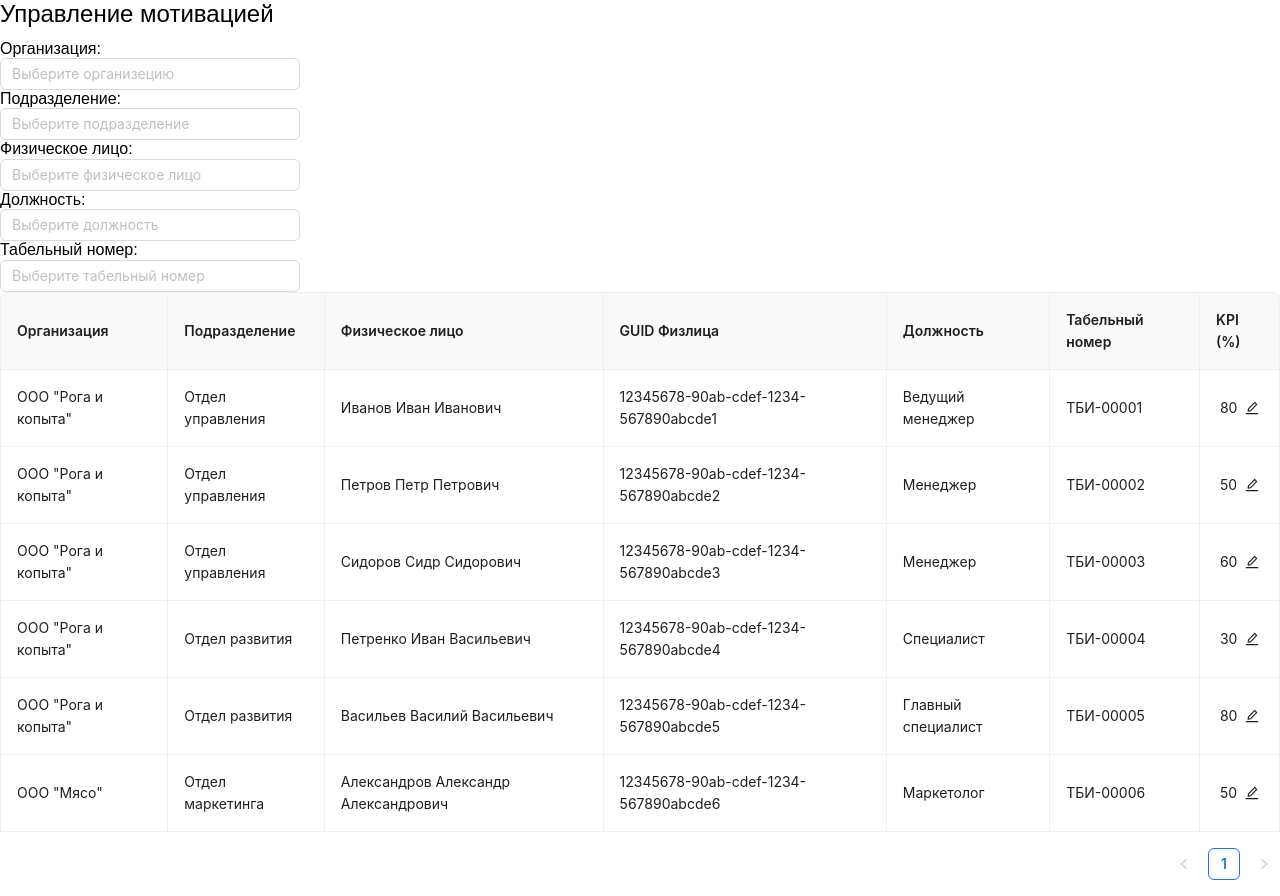
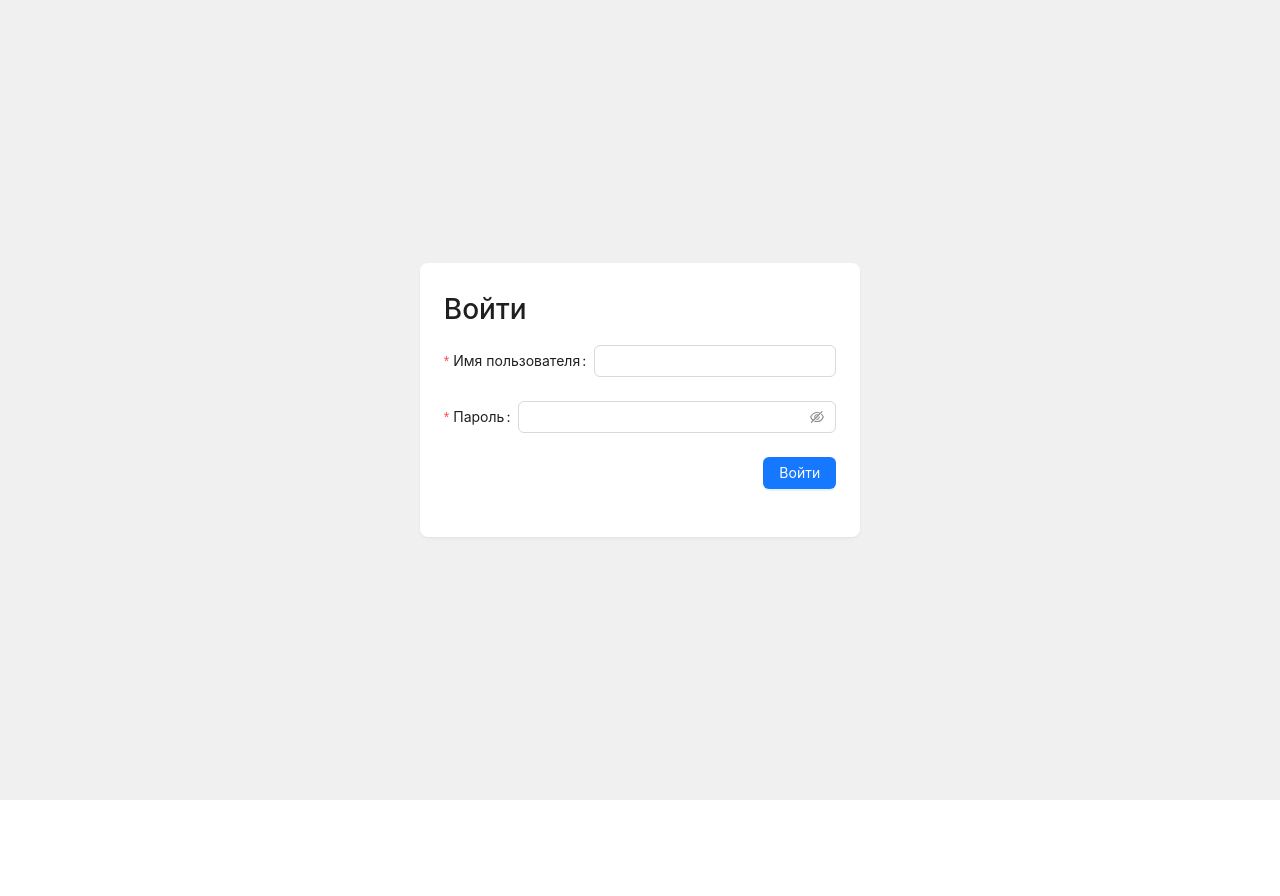
Before and after one commit to natalia-nuikina/Motivation, a Vue app: page /login in a window 1280 px wide. After the commit the page ends 800 px from the top, so only its background shows below. Built offline with nearby package versions, Linux system fonts and the light colour scheme.

Commit message:
add login form and routing

```diff
--- a/src/App.vue
+++ b/src/App.vue
@@ -1,10 +1,12 @@
 <script setup>
-import TheMotivation from './components/TheMotivation.vue';
+// import TheMotivation from './components/TheMotivation.vue';
+// import LogIn from './components/LogIn.vue';
 </script>
 
 <template>
   <main>
-    <TheMotivation />
+    <!-- <TheMotivation /> -->
+    <RouterView />
   </main>
 </template>
 
--- /dev/null
+++ b/src/components/LogIn.vue
@@ -0,0 +1,73 @@
+<script setup>
+  import store from '../store.js';
+  import { useRouter } from 'vue-router';
+
+  const router = useRouter();
+  const onFinish = values => {
+    router.replace('/');
+    console.log('Success:', values);
+  };
+  const onFinishFailed = errorInfo => {
+    console.log('Failed:', errorInfo);
+  };
+</script>
+<template>
+  <div class="background">
+    <a-card class="card" :bordered="false">
+      <h1>Войти</h1>
+      <a-form
+        class="form"
+        :model="store.logInData"
+        name="basic"
+        autocomplete="off"
+        @finish="onFinish"
+        @finishFailed="onFinishFailed"
+      >
+        <a-form-item
+          label="Имя пользователя"
+          name="username"
+          :rules="[{ required: true, message: 'Заполните имя пользователя' }]"
+        >
+          <a-input v-model:value="store.logInData.username" />
+        </a-form-item>
+
+        <a-form-item
+          label="Пароль"
+          name="password"
+          :rules="[{ required: true, message: 'Заполните пароль' }]"
+        >
+          <a-input-password v-model:value="store.logInData.password" />
+        </a-form-item>
+
+        <a-form-item class="submit">
+          <a-button type="primary" html-type="submit">Войти</a-button>
+        </a-form-item>
+      </a-form>
+    </a-card>
+  </div>
+</template>
+<style scoped>
+  .card {
+    display: flex;
+    justify-content: center;
+  }
+  .form {
+    display: flex;
+    flex-direction: column;
+  }
+  /* h1 {
+    align-self: center;
+  } */
+  .background {
+    width: 100vw;
+    height: 100vh;
+    background-color: #f0f0f0;
+    display: flex;
+    justify-content: center;
+    align-items: center;
+  }
+  .submit {
+    align-self: flex-end;
+
+  }
+</style>
--- a/src/components/TheMotivation.vue
+++ b/src/components/TheMotivation.vue
@@ -2,26 +2,35 @@
 import store from '../store.js';
 import { EditOutlined } from '@ant-design/icons-vue';
 import { ref } from 'vue';
+import { useRouter } from 'vue-router';
 
+const router = useRouter();
 const division = defineModel('division');
 const post = defineModel('post');
 const organization = defineModel('organization');
 const fullName = defineModel('fullName');
 const personnelNumber = defineModel('personnelNumber');
+const open = ref(false);
+const kpi = ref('');
+const comment = ref('');
+const id = ref('');
+
+
+const logOut = () => {
+  router.push('login');
+};
 
 const filterOptionInput = (input, option) => {
   return option.value.toLowerCase().indexOf(input.toLowerCase()) >= 0;
 };
-const open = ref(false);
+
 const handleOk = (e) => {
   console.log(e);
   store.changeKpi(id.value, kpi.value);
   open.value = false;
+  //передать новое значение кпи и комментарий comment.value на сервер ? вместе с токеном
   console.log(kpi)
 };
-const kpi = ref('');
-const comment = ref('');
-const id = ref('');
 
 const columns = [
   {
@@ -58,7 +67,8 @@ const columns = [
 <template>
   <div class="wrapper">
     <header>
-      <h2>Управление мотивацией</h2>
+      <div class="title">Управление мотивацией</div>
+      <a-button type="primary" ghost @click="logOut" >Выйти</a-button>
     </header>
     <main>
       <div class="filters">
@@ -134,7 +144,7 @@ const columns = [
             <template v-if="column.dataIndex === 'kpi'">
               <div class="editable-cell">
                   {{ text || ' ' }}
-                  <EditOutlined @click="open = true, kpi = text, id = record.id" class="editable-cell-icon"/>
+                  <EditOutlined @click="open = true, kpi = text, comment = '', id = record.id" class="editable-cell-icon"/>
               </div>
             </template>
           </template>
@@ -144,14 +154,24 @@ const columns = [
         <div>Введите новое значение KPI:</div>
         <a-input v-model:value="kpi" placeholder="KPI" />
         <div>Введите комментарий:</div>
-        <a-input v-model="comment" placeholder="Комментарий" />
+        <a-input v-model:value="comment" placeholder="Комментарий" />
       </a-modal>
     </main>
   </div>
 </template>
 
 <style scoped>
-
+header {
+  background: rgb(227, 255, 229);
+  background: linear-gradient(270deg, rgb(227, 255, 229) 0%, rgb(215, 234, 255) 100%);
+  display: flex;
+  justify-content: space-between;
+  align-items: center;
+  height: 5vh;
+}
+.title {
+  font-size: 3vh;
+}
 .editable-cell {
   display: flex;
   align-items: center;
--- a/src/router/index.js
+++ b/src/router/index.js
@@ -1,5 +1,6 @@
 import { createRouter, createWebHistory } from 'vue-router'
 import TheMotivation from '@/components/TheMotivation.vue'
+import LogIn from '@/components/LogIn.vue'
 
 const router = createRouter({
   history: createWebHistory(import.meta.env.BASE_URL),
@@ -8,6 +9,11 @@ const router = createRouter({
       path: '/',
       name: 'home',
       component: TheMotivation,
+    },
+    {
+      path: '/login',
+      name: 'login',
+      component: LogIn,
     },
     // {
     //   path: '/about',
--- a/src/store.js
+++ b/src/store.js
@@ -21,6 +21,10 @@ const store = reactive({
     post: [],
     fullName: [],
     personnelNumber: [],
+  },
+  logInData: {
+    username: '',
+    password: '',
   },
 
   getStaff() {
```
